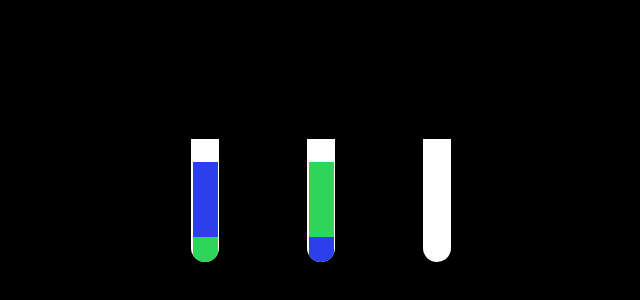
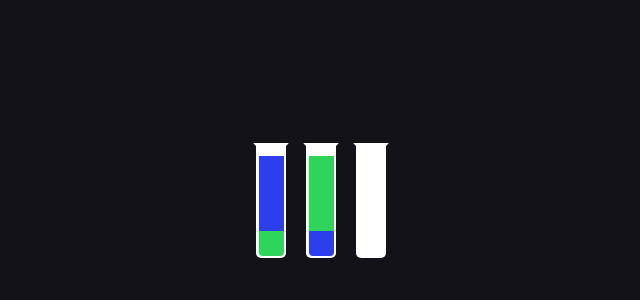
Before and after one commit to zieu/water-sort-puzzle, a React (Create React App) app: page / in a window 1280 px wide. Shown: the part 200-500 px from the top of the page, without its empty margins (319-959 px from the left). Built offline with nearby package versions, Linux system fonts and the light colour scheme.

Commit message:
polished styling

```diff
--- a/src/index.scss
+++ b/src/index.scss
@@ -1,5 +1,5 @@
 body {
-  background: #000;
+  background: rgb(18, 18, 24);
 }
 
 .game {
@@ -10,15 +10,15 @@ body {
   min-height: 600px;
   flex-direction: column;
   .container {
-    width: 300px;
-    height: 600px;
+    width: 280px;
+    min-height: 320px;
+    max-height: 600px;
     display: flex;
     align-items: center;
-    justify-content: space-between;
+    justify-content: center;
     flex-wrap: wrap;
-    background: #000;
     padding: 20px;
-    gap: 10px;
+    gap: 20px;
   }
 }
 
@@ -28,12 +28,37 @@ body {
   align-items: center;
   flex-direction: column;
   background: rgb(255, 255, 255);
-  min-width: 28px;
-  height: 123px;
-  border-radius: 0 0 20px 20px;
-  overflow: hidden;
+  min-width: 30px;
+  height: 115px;
+  border-radius: 0 0 5px 5px;
   cursor: pointer;
   transition: transform 0.2s ease;
+  padding: 2px;
+  position: relative;
+  &::before {
+    content: "";
+    position: absolute;
+    top: 0;
+    left: 0;
+    background: #fff;
+    width: 10px;
+    height: 10px;
+    clip-path: polygon(100% 0, 0 0, 100% 100%);
+    border-radius: 2px;
+    transform: translate(-35%, 0%);
+  }
+  &::after {
+    content: "";
+    position: absolute;
+    top: 0;
+    right: 0;
+    background: #fff;
+    width: 10px;
+    height: 10px;
+    clip-path: polygon(100% 0, 0 0, 0 100%);
+    border-radius: 2px;
+    transform: translate(35%, 0%);
+  }
   &--active {
     transform: translateY(-20px);
   }
@@ -42,6 +67,9 @@ body {
 .water-block {
   width: 25px;
   height: 25px;
+  &:last-child {
+    border-radius: 0 0 4px 4px;
+  }
 }
 
 * {
```
